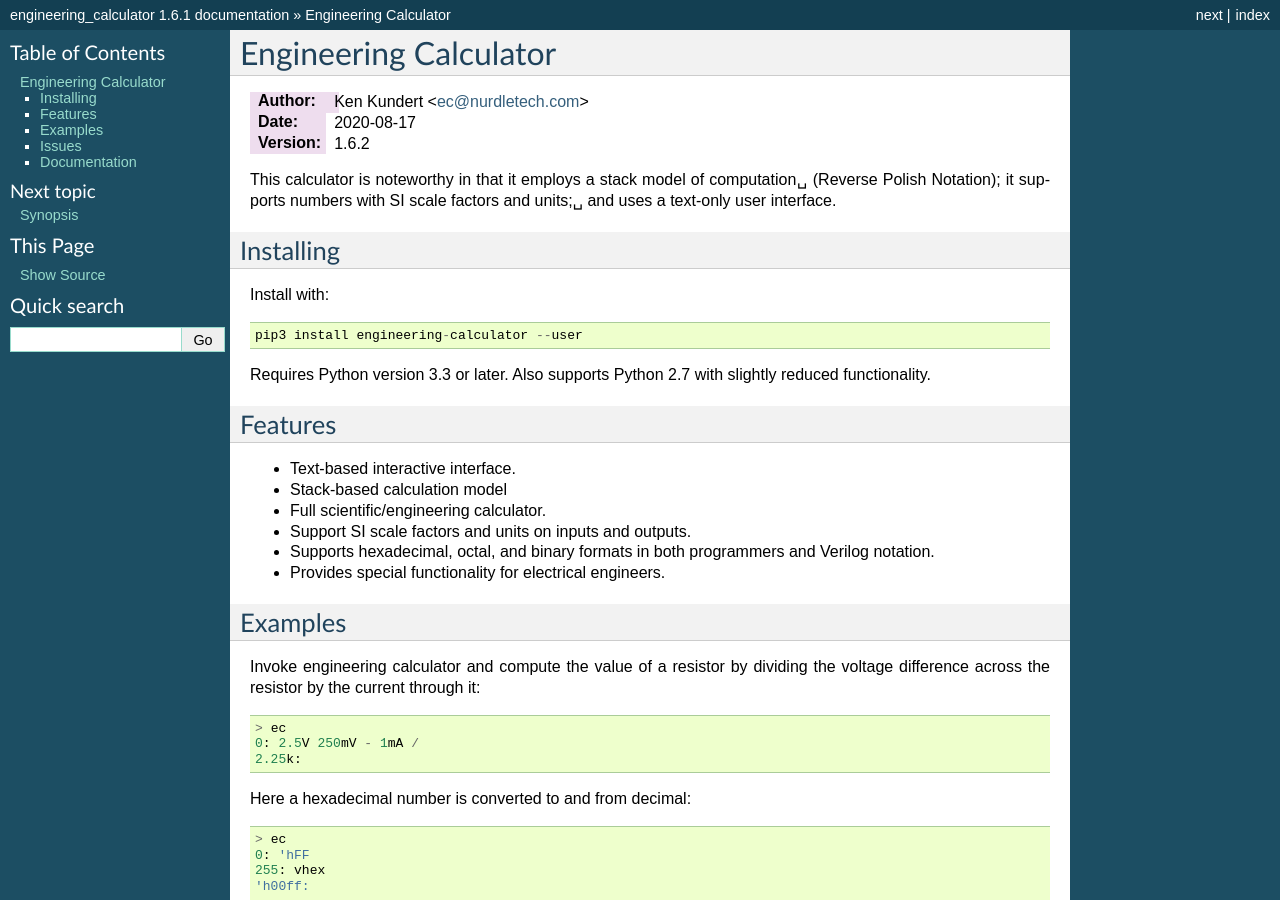
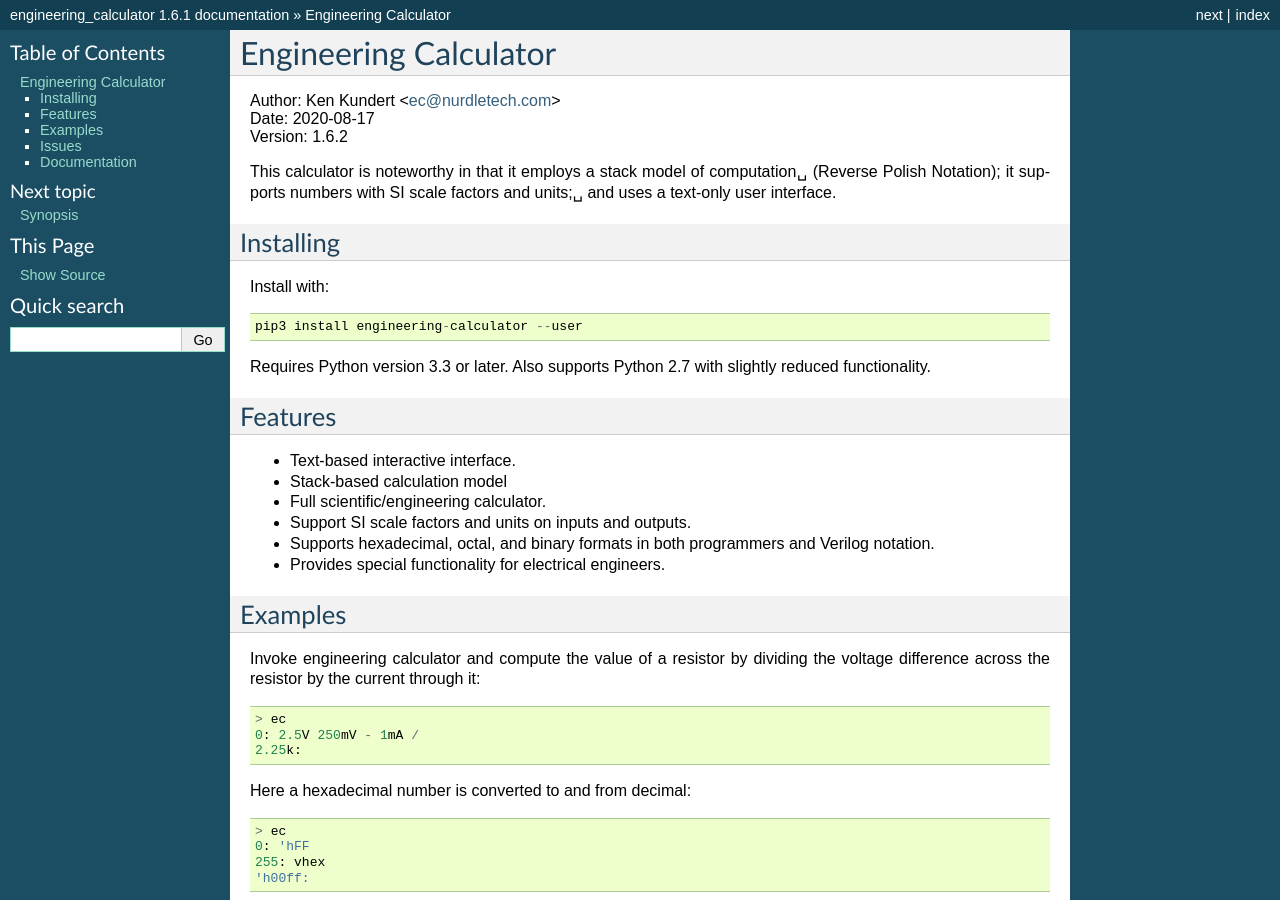
Before and after one commit to KenKundert/ec, a Sphinx documentation site: the page built from doc/index.rst, in a window 1280 px wide and 900 px high. Built offline with Sphinx 7.4.7, drawn with Linux system fonts in a browser that asks for light colours; some of the changed lines change nothing that is shown.

Commit message:
Fix nit.

```diff
--- a/doc/index.rst
+++ b/doc/index.rst
@@ -1,9 +1,9 @@
 Engineering Calculator
 ======================
 
-:Author: Ken Kundert <ec@nurdletech.com>
-:Date: 2020-08-17
-:Version: 1.6.2
+| Author: Ken Kundert <ec@nurdletech.com>
+| Date: 2020-08-17
+| Version: 1.6.2
 
 This calculator is noteworthy in that it employs a stack model of computation␣
 (Reverse Polish Notation); it supports numbers with SI scale factors and units;␣
```
